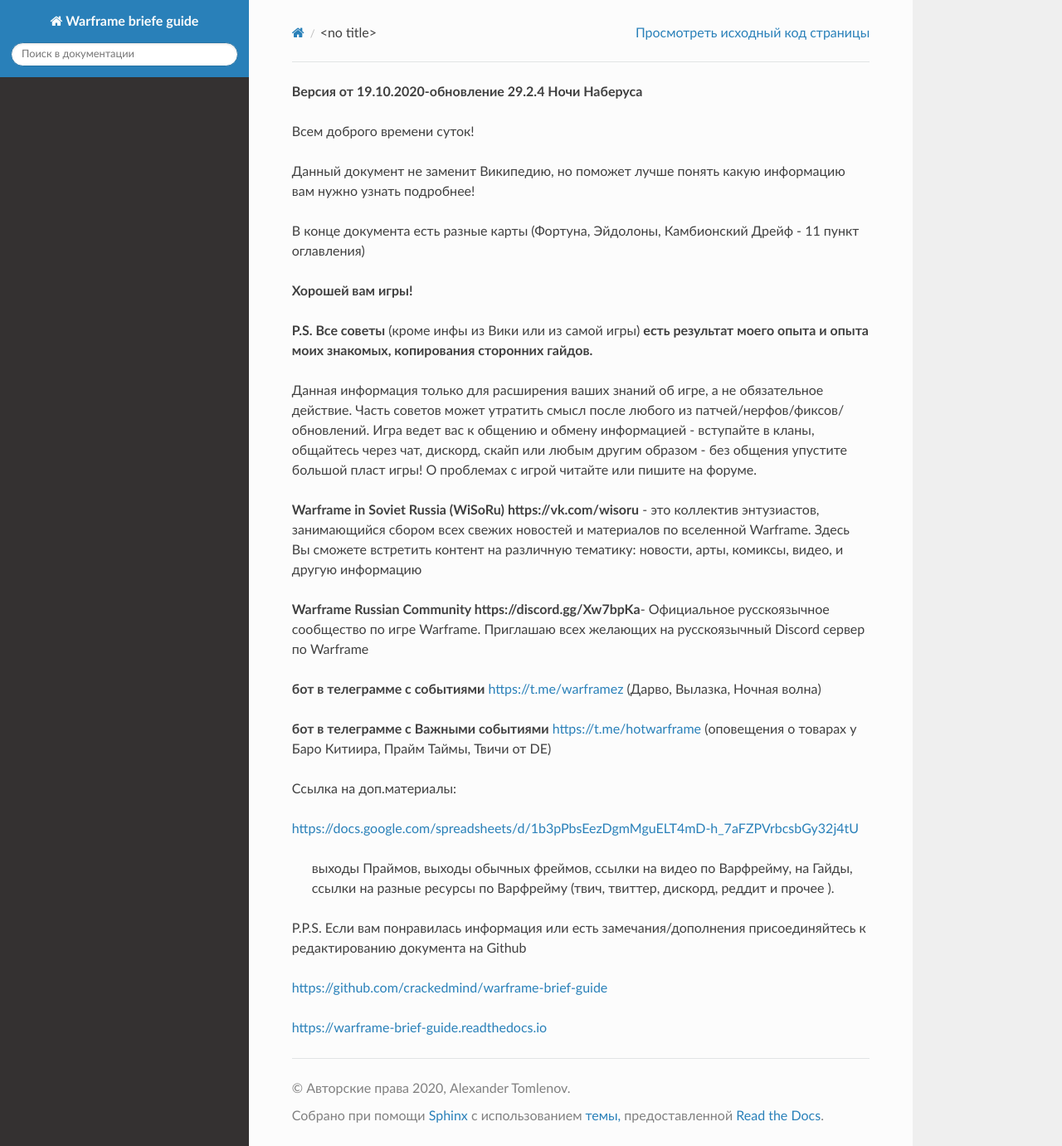
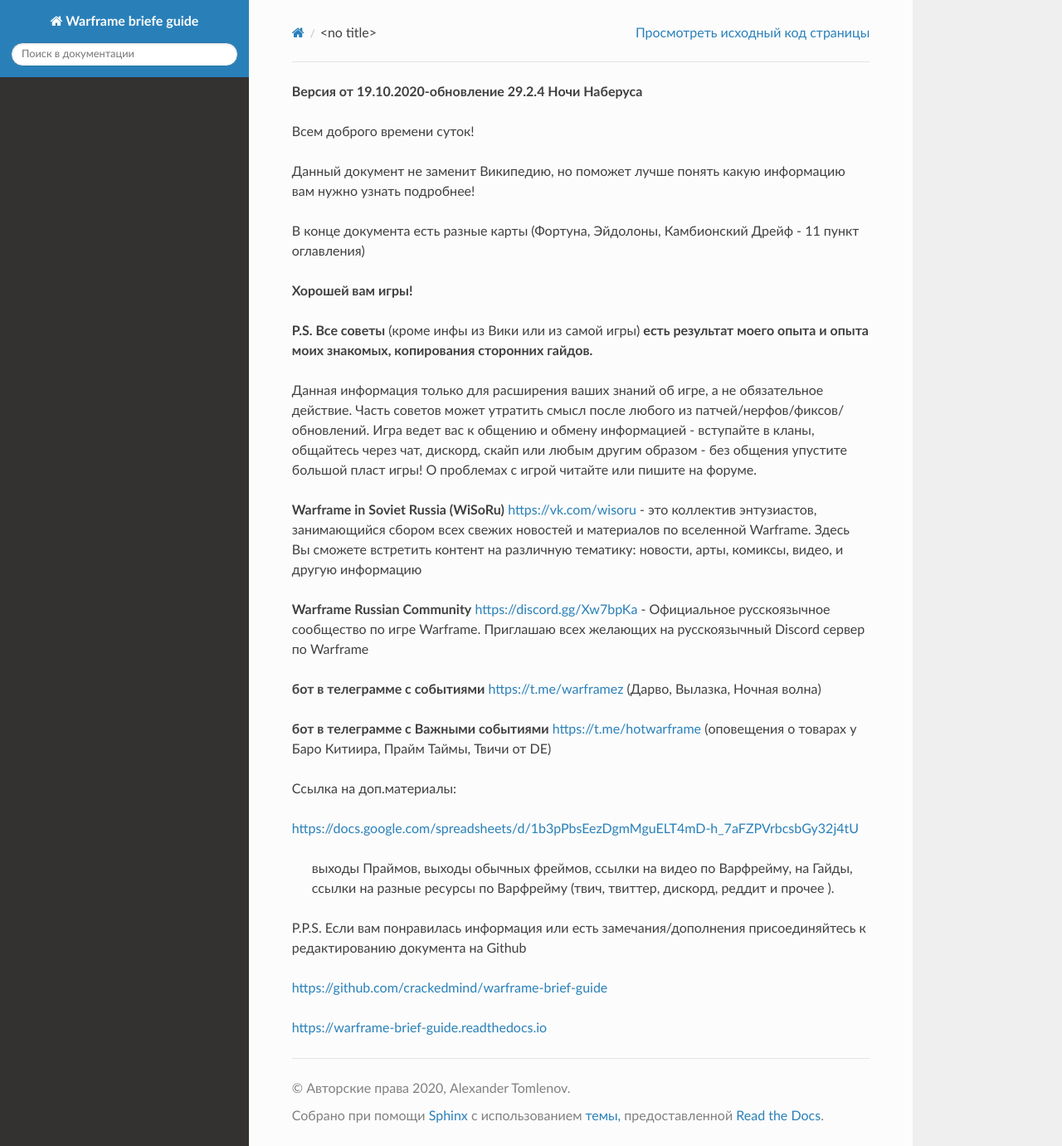
Before and after one commit to crackedmind/warframe-brief-guide, a Sphinx documentation site: the page built from source/contents.rst, in a window 1280 px wide and 1381 px high. Shown: the whole window at 83% size. Built offline with Sphinx 7.4.7 and the Read the Docs theme 2.0.0, drawn with Linux system fonts in a browser that asks for light colours.

Commit message:
правки

```diff
--- a/source/conf.py
+++ b/source/conf.py
@@ -22,7 +22,7 @@
 author = 'Alexander Tomlenov'
 
 # The full version, including alpha/beta/rc tags
-release = '29.2.4.7'
+release = '29.2.4.8'
 
 # -- General configuration ---------------------------------------------------
 
--- a/source/contents.rst
+++ b/source/contents.rst
@@ -16,9 +16,9 @@
 дискорд, скайп или любым другим образом - без общения упустите большой пласт игры!
 О проблемах с игрой читайте или пишите на форуме.
 
-**Warframe in Soviet Russia (WiSoRu) https://vk.com/wisoru** - это коллектив энтузиастов, занимающийся сбором всех свежих новостей и материалов по вселенной Warframe. Здесь Вы сможете встретить контент на различную тематику: новости, арты, комиксы, видео, и другую информацию
+**Warframe in Soviet Russia (WiSoRu)** https://vk.com/wisoru  - это коллектив энтузиастов, занимающийся сбором всех свежих новостей и материалов по вселенной Warframe. Здесь Вы сможете встретить контент на различную тематику: новости, арты, комиксы, видео, и другую информацию
 
-**Warframe Russian Community https://discord.gg/Xw7bpKa**- Официальное русскоязычное сообщество по игре Warframe. Приглашаю всех желающих на русскоязычный Discord сервер по Warframe
+**Warframe Russian Community** https://discord.gg/Xw7bpKa  - Официальное русскоязычное сообщество по игре Warframe. Приглашаю всех желающих на русскоязычный Discord сервер по Warframe
 
 **бот в телеграмме с событиями** https://t.me/warframez (Дарво, Вылазка, Ночная волна)
 
```
